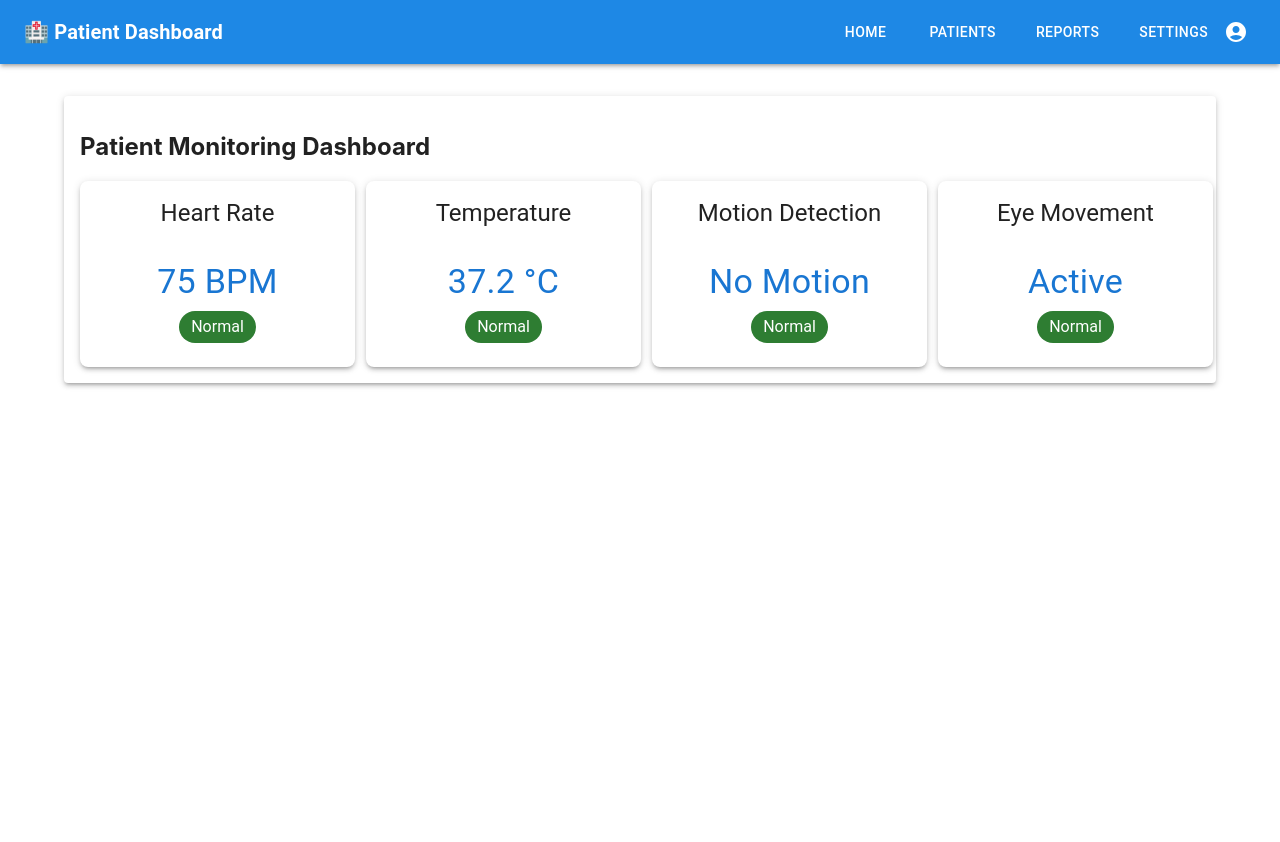
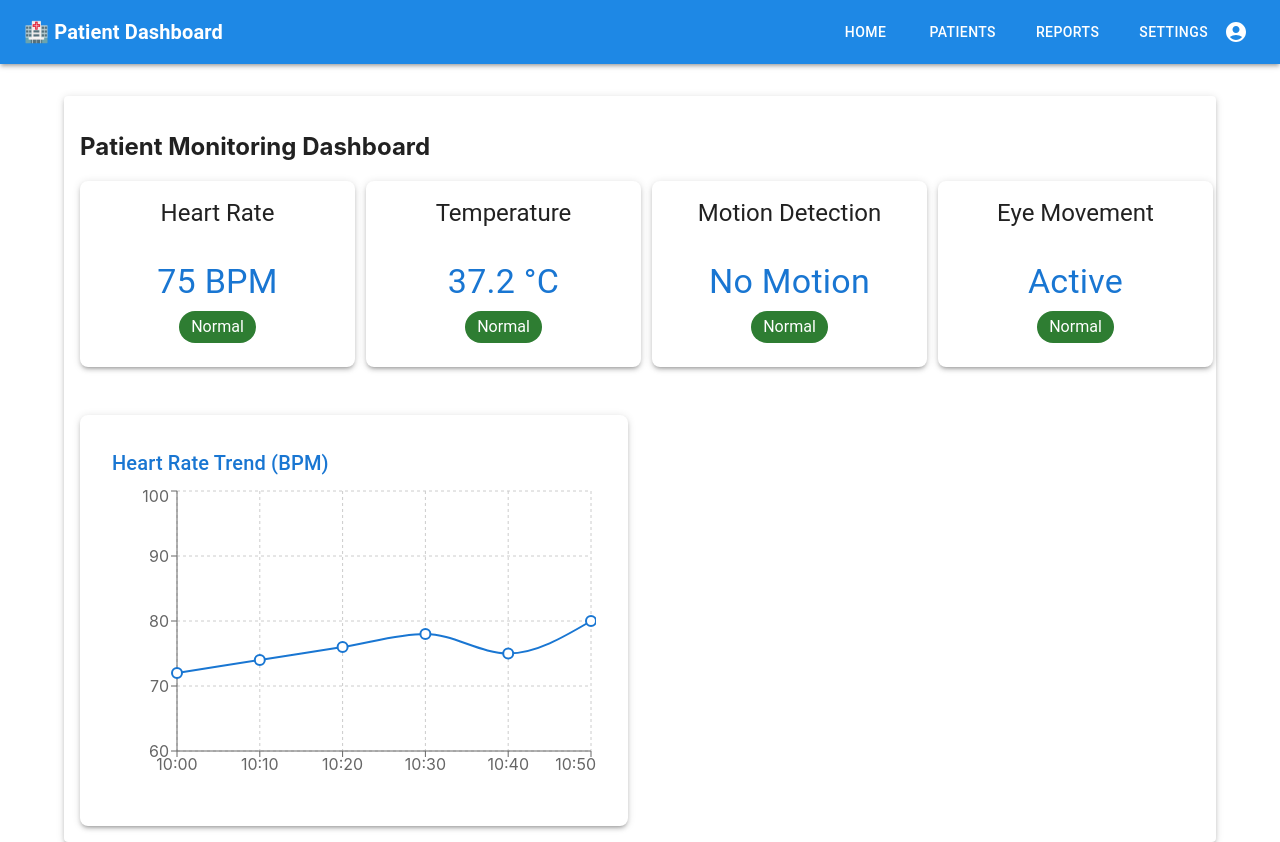
Before and after one commit to iamprathamesh18/coma-patients-, a React (Create React App) app: page / in a window 1280 px wide. Before the commit the page ends 800 px from the top, so only its background shows below. Built offline with nearby package versions, Linux system fonts and the light colour scheme.

Commit message:
heart rate chart

```diff
--- a/src/components/Dashboard.js
+++ b/src/components/Dashboard.js
@@ -2,10 +2,10 @@
 import DashboardLayout from "./DashboardLayout";
 import Navbar from "./Navbar";
 import SensorCard from "./SensorCard";
+import HeartRateChart from "./HeartRateChart";
 import { Grid } from "@mui/material";
 
 const Dashboard = () => {
-  // Dummy sensor data (Replace with real-time data from Firebase)
   const sensorData = [
     { title: "Heart Rate", value: 75, unit: "BPM", status: "Normal" },
     { title: "Temperature", value: 37.2, unit: "°C", status: "Normal" },
@@ -25,6 +25,13 @@
             </Grid>
           ))}
         </Grid>
+
+        {/* Add Graph Below */}
+        <Grid container spacing={3} sx={{ marginTop: 3 }}>
+          <Grid item xs={12} md={6}>
+            <HeartRateChart />
+          </Grid>
+        </Grid>
       </DashboardLayout>
     </>
   );
--- /dev/null
+++ b/src/components/HeartRateChart.js
@@ -0,0 +1,35 @@
+import React from "react";
+import { LineChart, Line, XAxis, YAxis, CartesianGrid, Tooltip, ResponsiveContainer } from "recharts";
+import { Card, CardContent, Typography } from "@mui/material";
+
+const data = [
+  { time: "10:00", bpm: 72 },
+  { time: "10:10", bpm: 74 },
+  { time: "10:20", bpm: 76 },
+  { time: "10:30", bpm: 78 },
+  { time: "10:40", bpm: 75 },
+  { time: "10:50", bpm: 80 },
+];
+
+const HeartRateChart = () => {
+  return (
+    <Card sx={{ borderRadius: 2, boxShadow: 3, padding: 2 }}>
+      <CardContent>
+        <Typography variant="h6" color="primary" gutterBottom>
+          Heart Rate Trend (BPM)
+        </Typography>
+        <ResponsiveContainer width="100%" height={300}>
+          <LineChart data={data}>
+            <CartesianGrid strokeDasharray="3 3" />
+            <XAxis dataKey="time" />
+            <YAxis domain={[60, 100]} />
+            <Tooltip />
+            <Line type="monotone" dataKey="bpm" stroke="#1976d2" strokeWidth={2} dot={{ r: 5 }} />
+          </LineChart>
+        </ResponsiveContainer>
+      </CardContent>
+    </Card>
+  );
+};
+
+export default HeartRateChart;
```
